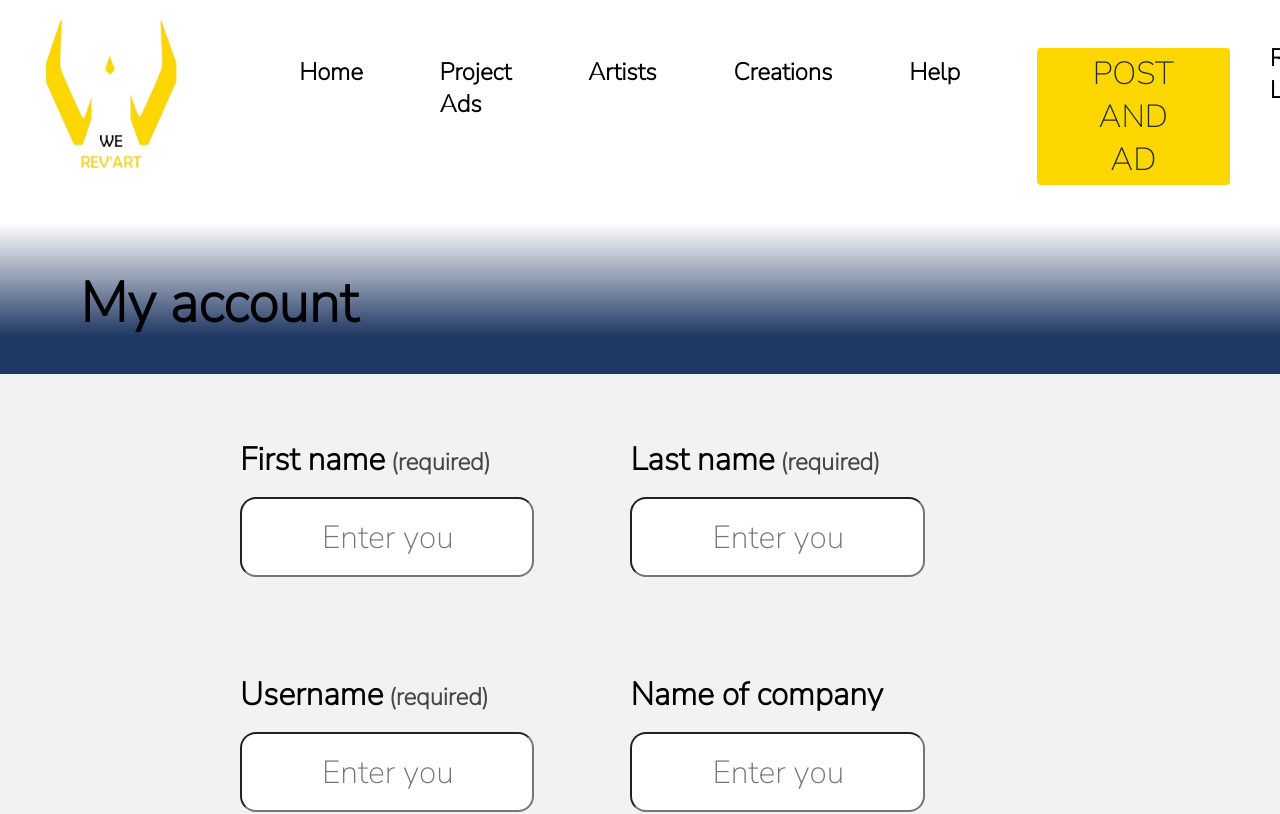
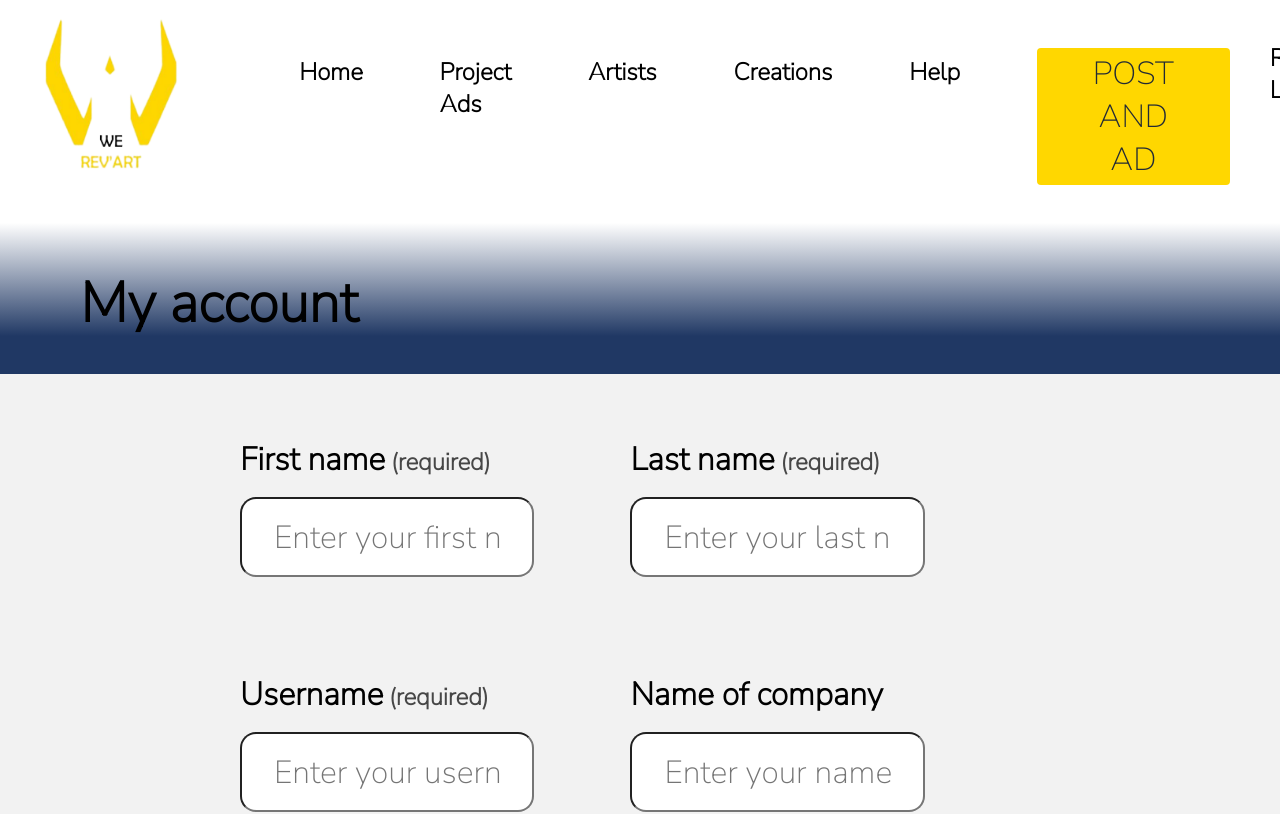
Before and after one commit to WildCodeSchool/2022-03-JS-Remote-404-we_rev_art, a React (Vite) app in the folder frontend/: page /My_Account in a window 1280 px wide. Shown: the top 814 px of the page. Built offline with nearby package versions, Linux system fonts and the light colour scheme.

Commit message:
changing text align to left in input to match the client wishes

```diff
--- a/frontend/src/style/Field.css
+++ b/frontend/src/style/Field.css
@@ -15,11 +15,11 @@
 
 .field_input {
     height: 5rem;
-    padding: 0 5rem;
+    padding: 0 2rem;
     margin-top: 1rem;
     border-radius: 1rem;
     font-size: 2rem;
-    text-align: center;
+    text-align: left;
     display: flex;
 }
 
```
